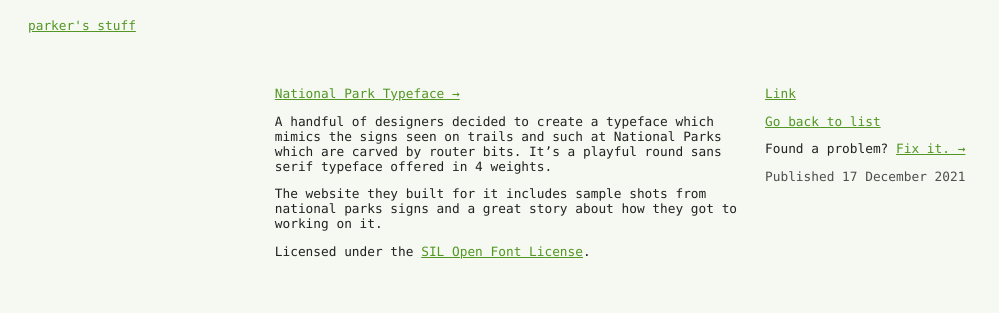
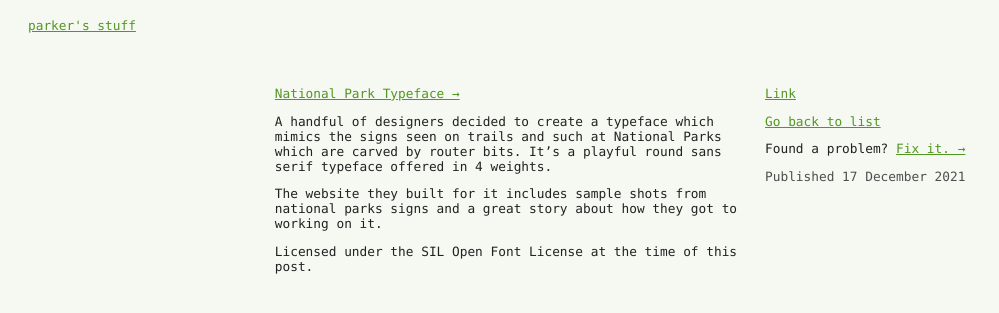
Before and after one commit to parkr/stuff, a Jekyll site: the page built from _posts/2021-12-17-national-park-typeface.markdown, in a window 1280 px wide. Shown: the top 313 px of the page, without its empty margins (0-999 px from the left). Built offline with Jekyll 4.4.1, drawn with Linux system fonts in a browser that asks for light colours.

Commit message:
Remove link to national park typeface license that no longer exists

```diff
--- a/_posts/2021-12-17-national-park-typeface.markdown
+++ b/_posts/2021-12-17-national-park-typeface.markdown
@@ -12,4 +12,4 @@
 The website they built for it includes sample shots from national parks
 signs and a great story about how they got to working on it.
 
-Licensed under the [SIL Open Font License](https://nationalparktypeface.com/License).
+Licensed under the SIL Open Font License at the time of this post.
```
